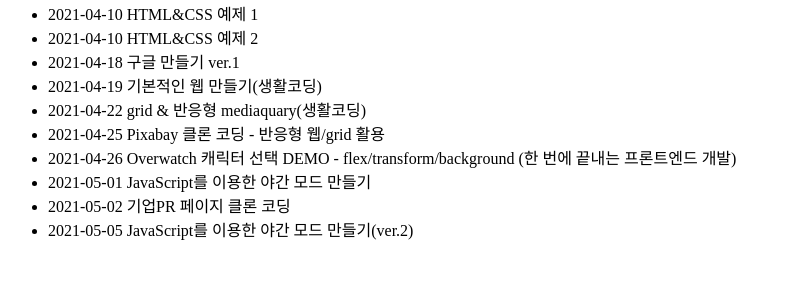
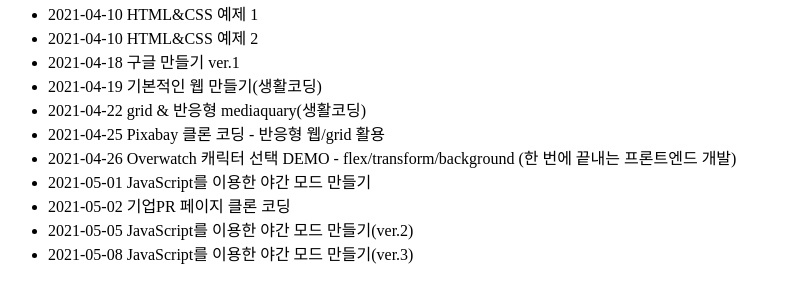
Before and after one commit to lazymole/project, a plain HTML site: page index.html in a window 1280 px wide. Shown: the part 79-382 px from the top of the page, without its empty margins (0-791 px from the left). Drawn offline with Linux system fonts and the light colour scheme.

Commit message:
hw210508 update

```diff
--- a/index.html
+++ b/index.html
@@ -21,6 +21,7 @@
     <li><a href="hw/homework_20210501.html">2021-05-01 JavaScript를 이용한 야간 모드 만들기</a></li>
     <li><a href="hw/company/about.html">2021-05-02 기업PR 페이지 클론 코딩</a></li>
     <li><a href="hw/homework_20210505.html">2021-05-05 JavaScript를 이용한 야간 모드 만들기(ver.2)</a></li>
+    <li><a href="hw/homework_20210508.html">2021-05-08 JavaScript를 이용한 야간 모드 만들기(ver.3)</a></li>
   </ul>
 </body>
 </html>
```
